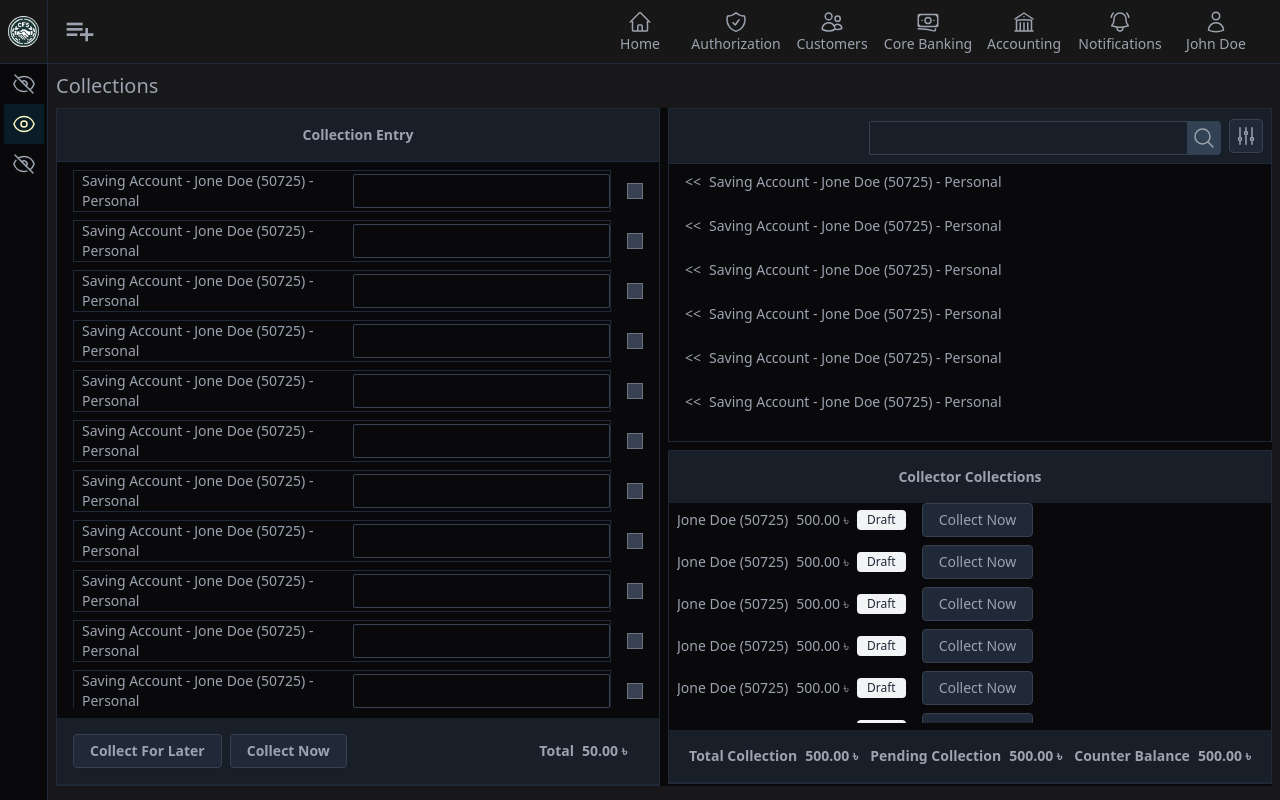
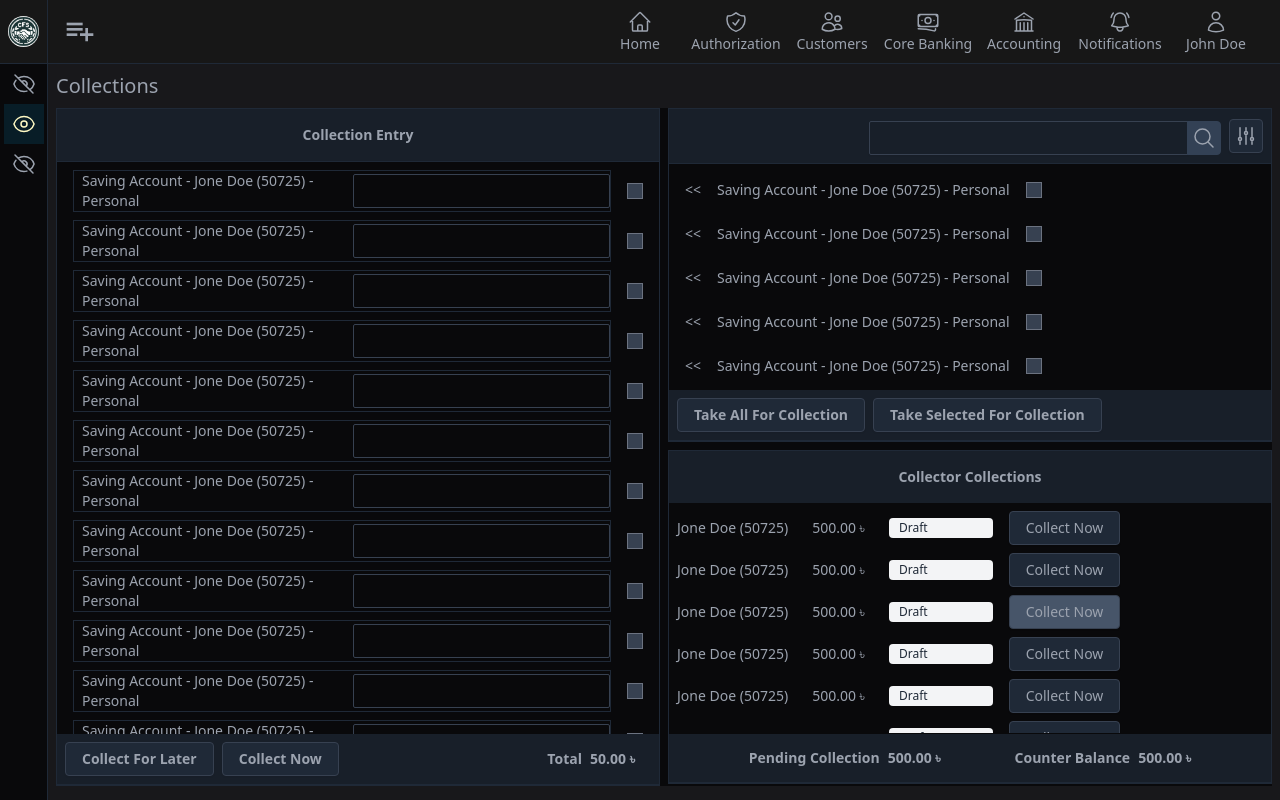
Before and after one commit to Newton-Mitro/ccs.ui, a React (Create React App) app: page /kyc/peoples in a window 1280 px wide. Built offline with nearby package versions, Linux system fonts and the light colour scheme.

Commit message:
collections

```diff
--- a/src/pages/kyc/peoples/components/CollectionEntry.tsx
+++ b/src/pages/kyc/peoples/components/CollectionEntry.tsx
@@ -2,11 +2,11 @@ import CollectionEntryItem from "./CollectionEntryItem";
 
 function CollectionEntry() {
   return (
-    <div className="flex flex-col h-full gap-2">
+    <div className="flex flex-col h-full">
       <header className="text-center font-bold p-4 bg-gray-800/70 border-b border-gray-800">
         Collection Entry
       </header>
-      <div className="flex gap-2 flex-col mx-2 h-[calc(100vh-262px)] overflow-auto">
+      <div className="flex gap-2 flex-col h-[calc(100vh-228px)] overflow-auto p-2">
         <CollectionEntryItem />
         <CollectionEntryItem />
         <CollectionEntryItem />
@@ -25,7 +25,7 @@ function CollectionEntry() {
         <CollectionEntryItem />
         <CollectionEntryItem />
       </div>
-      <footer className="text-center font-bold p-4 bg-gray-800/70 border-b border-gray-800 mt-auto flex justify-between items-center">
+      <footer className="text-center font-bold p-2 bg-gray-800/70 border-b border-gray-800 mt-auto flex justify-between items-center">
         <div className="flex gap-2 justify-center">
           <button className="bg-gray-800 hover:bg-gray-900 border border-gray-700 hover:shadow-md transition-all duration-300 shadow-sm rounded py-1.5 px-1.5 md:px-4 hover:cursor-pointer">
             <span className="md:block hidden">Collect For Later</span>
--- a/src/pages/kyc/peoples/components/CollectorCollections.tsx
+++ b/src/pages/kyc/peoples/components/CollectorCollections.tsx
@@ -3,46 +3,24 @@ import CollectorCollectionsItem from "./CollectorCollectionsItem";
 function CollectorCollections() {
   return (
     <div className="h-[calc((100vh/2)-66px)] overflow-auto border border-gray-800">
-      <div className="flex flex-col h-full">
+      <div className="flex flex-col h-full ">
         <header className="text-center font-bold p-4 bg-gray-800/70 -b border-gray-800">
           Collector Collections
         </header>
 
-        <div className="flex gap-2 flex-col mx-2 h-[calc((100vh/2)-180px)] overflow-auto">
+        <div className="flex gap-2 flex-col p-2 h-[calc((100vh/2)-170px)] overflow-auto">
+          <CollectorCollectionsItem />
+
+          <CollectorCollectionsItem />
+          <CollectorCollectionsItem disabled={true} />
           <CollectorCollectionsItem />
           <CollectorCollectionsItem />
           <CollectorCollectionsItem />
           <CollectorCollectionsItem />
           <CollectorCollectionsItem />
-          <CollectorCollectionsItem />
-          <CollectorCollectionsItem />
-          <CollectorCollectionsItem />
-          <div className="flex gap-2 items-center justify-start">
-            <span>Jone Doe (50725)</span>
-            <span>500.00 ৳</span>
-            <div className="flex flex-wrap">
-              <span className="bg-green-100 text-green-800 text-xs font-medium me-2 px-2.5 py-0.5 rounded dark:bg-green-900 dark:text-green-300">
-                Collected
-              </span>
-            </div>
-          </div>
-
-          <div className="flex gap-2 items-center justify-start">
-            <span>Jone Doe (50725)</span>
-            <span>500.00 ৳</span>
-            <div className="flex flex-wrap">
-              <span className="bg-yellow-100 text-yellow-800 text-xs font-medium me-2 px-2.5 py-0.5 rounded dark:bg-yellow-900 dark:text-yellow-300">
-                Approved
-              </span>
-            </div>
-          </div>
         </div>
 
-        <footer className="text-center font-bold p-4 bg-gray-800/70 border-b border-gray-800 mt-auto flex gap-2 justify-evenly">
-          <div className="flex gap-2">
-            <span>Total Collection</span>
-            <span>500.00 ৳</span>
-          </div>
+        <footer className="text-center font-bold p-3.5 bg-gray-800/70 border-b border-gray-800 mt-auto flex gap-2 justify-evenly">
           <div className="flex gap-2">
             <span>Pending Collection</span>
             <span>500.00 ৳</span>
--- a/src/pages/kyc/peoples/components/CollectorCollectionsItem.tsx
+++ b/src/pages/kyc/peoples/components/CollectorCollectionsItem.tsx
@@ -1,14 +1,17 @@
-function CollectorCollectionsItem() {
+function CollectorCollectionsItem({ disabled }: any) {
   return (
-    <div className="flex gap-2 items-center justify-start">
+    <div className="flex gap-6 items-center justify-start">
       <span>Jone Doe (50725)</span>
       <span>500.00 ৳</span>
-      <div className="flex flex-wrap">
+      <div className="grid grid-cols-2 gap-2 items-center">
         <span className="bg-gray-100 text-gray-800 text-xs font-medium me-2 px-2.5 py-0.5 rounded dark:bg-gray-700 dark:text-gray-300">
           Draft
         </span>
-      </div>
-      <button className="bg-gray-800 hover:bg-gray-900 border border-gray-700 hover:shadow-md transition-all duration-300 shadow-sm rounded py-1.5 px-1.5 md:px-4 hover:cursor-pointer">
+
+        <button
+          disabled={disabled}
+          className="bg-gray-800 disabled:bg-slate-600 hover:bg-gray-900 border border-gray-700 hover:shadow-md transition-all duration-300 shadow-sm rounded py-1.5 px-1.5 md:px-4 hover:cursor-pointer"
+        >
           <span className="md:block hidden">Collect Now</span>
           <svg
             xmlns="http://www.w3.org/2000/svg"
@@ -26,6 +29,7 @@ function CollectorCollectionsItem() {
           </svg>
         </button>
       </div>
+    </div>
   );
 }
 
--- a/src/pages/kyc/peoples/components/SearchCollectionLedgers.tsx
+++ b/src/pages/kyc/peoples/components/SearchCollectionLedgers.tsx
@@ -127,13 +127,7 @@ function SearchCollectionLedgers({
           )}
         </div>
       </header>
-      <div className="flex gap-2 flex-col mx-2 h-[calc((100vh/2)-130px)] overflow-auto">
-        <SearchCollectionLedgersItem />
-        <SearchCollectionLedgersItem />
-        <SearchCollectionLedgersItem />
-        <SearchCollectionLedgersItem />
-        <SearchCollectionLedgersItem />
-        <SearchCollectionLedgersItem />
+      <div className="flex gap-2 flex-col p-2 h-[calc((100vh/2)-174px)] overflow-auto">
         <SearchCollectionLedgersItem />
         <SearchCollectionLedgersItem />
         <SearchCollectionLedgersItem />
@@ -147,6 +141,46 @@ function SearchCollectionLedgers({
         <SearchCollectionLedgersItem />
         <SearchCollectionLedgersItem />
       </div>
+      <footer className="text-center font-bold p-2 bg-gray-800/70 border-b border-gray-800 mt-auto flex justify-between items-center">
+        <div className="flex gap-2 justify-center">
+          <button className="bg-gray-800 hover:bg-gray-900 border border-gray-700 hover:shadow-md transition-all duration-300 shadow-sm rounded py-1.5 px-1.5 md:px-4 hover:cursor-pointer">
+            <span className="md:block hidden">Take All For Collection</span>
+            <svg
+              xmlns="http://www.w3.org/2000/svg"
+              fill="none"
+              viewBox="0 0 24 24"
+              stroke-width="1.5"
+              stroke="currentColor"
+              className="w-6 h-6 md:hidden block"
+            >
+              <path
+                stroke-linecap="round"
+                stroke-linejoin="round"
+                d="M18 7.5v3m0 0v3m0-3h3m-3 0h-3m-2.25-4.125a3.375 3.375 0 1 1-6.75 0 3.375 3.375 0 0 1 6.75 0ZM3 19.235v-.11a6.375 6.375 0 0 1 12.75 0v.109A12.318 12.318 0 0 1 9.374 21c-2.331 0-4.512-.645-6.374-1.766Z"
+              />
+            </svg>
+          </button>
+          <button className="bg-gray-800 hover:bg-gray-900 border border-gray-700 hover:shadow-md transition-all duration-300 shadow-sm rounded py-1.5 px-1.5 md:px-4 hover:cursor-pointer">
+            <span className="md:block hidden">
+              Take Selected For Collection
+            </span>
+            <svg
+              xmlns="http://www.w3.org/2000/svg"
+              fill="none"
+              viewBox="0 0 24 24"
+              stroke-width="1.5"
+              stroke="currentColor"
+              className="w-6 h-6 md:hidden block"
+            >
+              <path
+                stroke-linecap="round"
+                stroke-linejoin="round"
+                d="M18 7.5v3m0 0v3m0-3h3m-3 0h-3m-2.25-4.125a3.375 3.375 0 1 1-6.75 0 3.375 3.375 0 0 1 6.75 0ZM3 19.235v-.11a6.375 6.375 0 0 1 12.75 0v.109A12.318 12.318 0 0 1 9.374 21c-2.331 0-4.512-.645-6.374-1.766Z"
+              />
+            </svg>
+          </button>
+        </div>
+      </footer>
     </div>
   );
 }
--- a/src/pages/kyc/peoples/components/SearchCollectionLedgersItem.tsx
+++ b/src/pages/kyc/peoples/components/SearchCollectionLedgersItem.tsx
@@ -1,10 +1,16 @@
 function SearchCollectionLedgersItem() {
   return (
-    <div className="flex gap-2 p-2 items-center justify-start">
+    <div className="flex gap-4 p-2 items-center justify-start">
       <span className="hover:text-orange-300 transition-all hover:font-bold hover:cursor-pointer">
         {"<<"}
       </span>
       <span>Saving Account - Jone Doe (50725) - Personal</span>
+      <input
+        id="pin"
+        name="pin"
+        type="checkbox"
+        className="border border-gray-500 bg-gray-700  checked:bg-sky-800 checked:after:translate-x-full focus:ring-green-950"
+      />
     </div>
   );
 }
```
Lines whose indentation alone changed are shown as unchanged.
